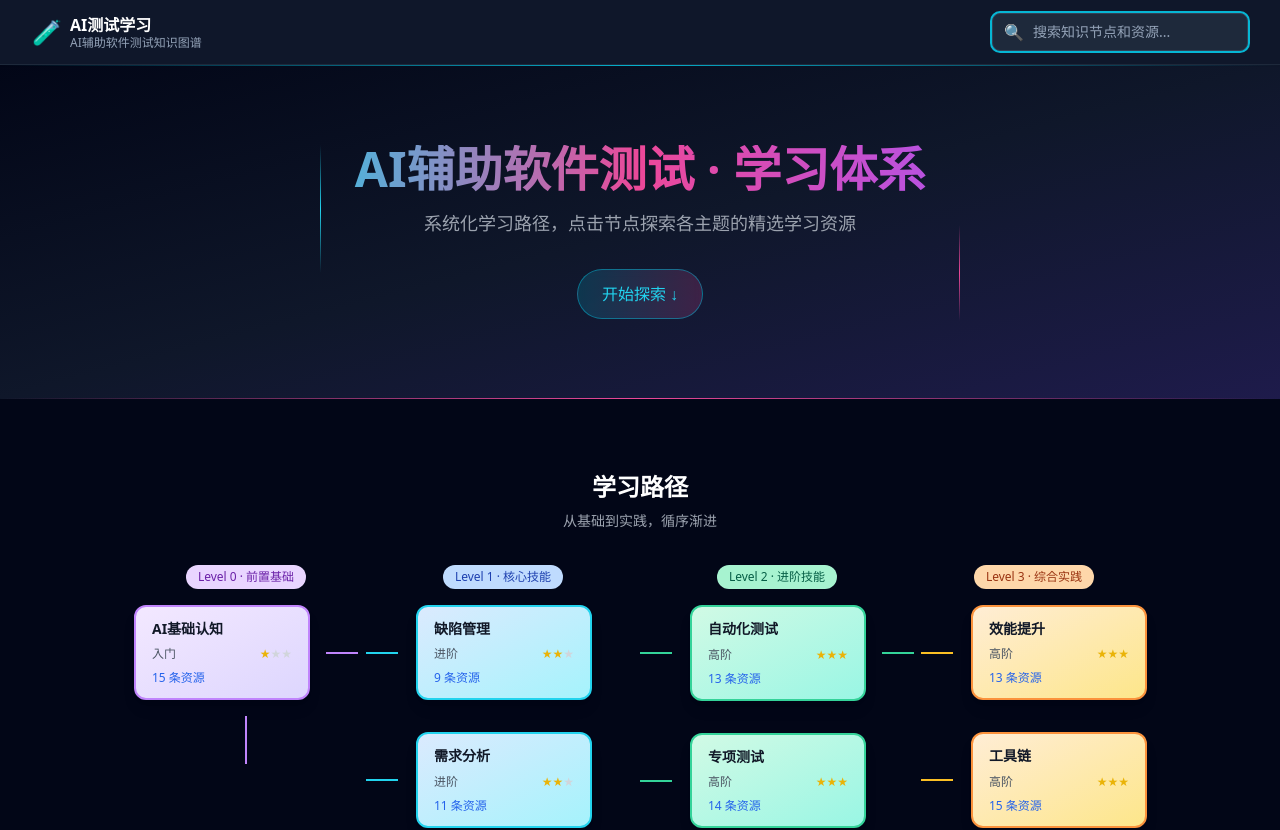
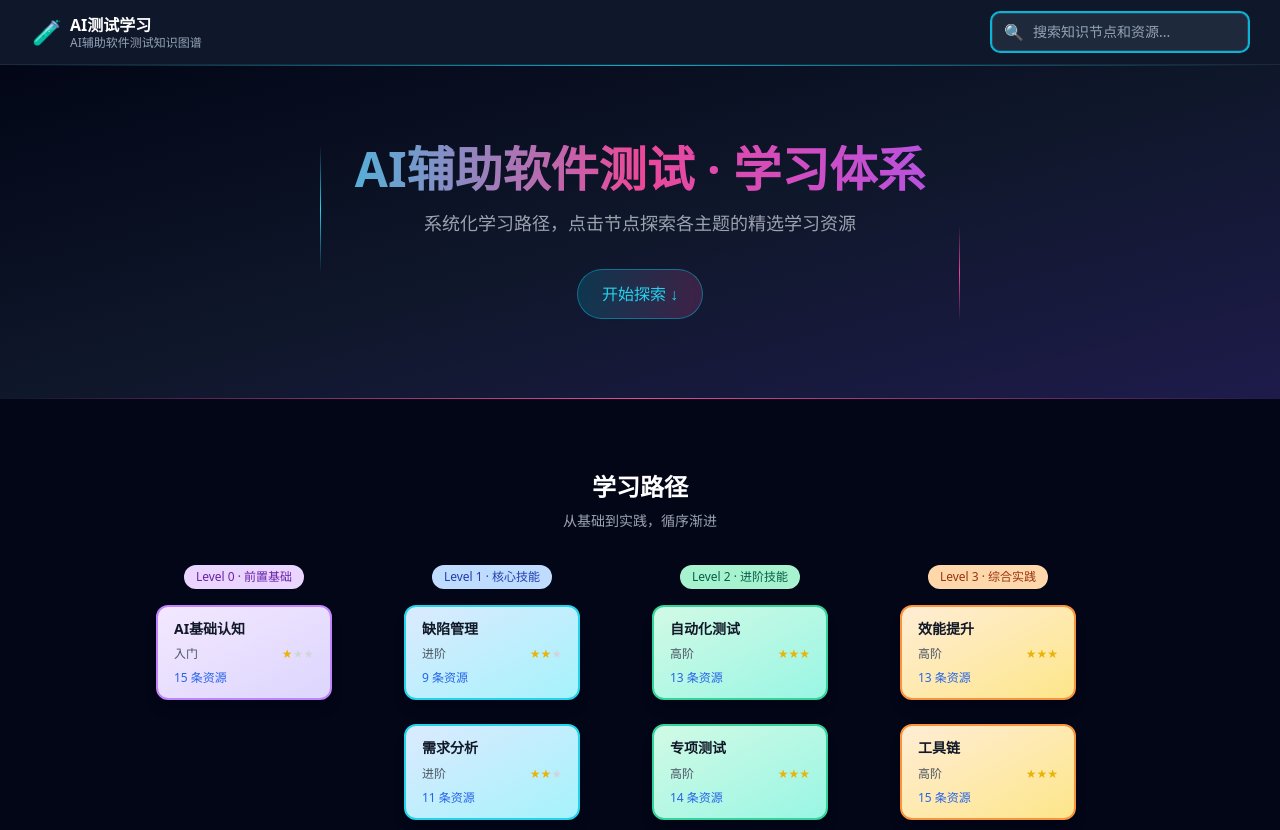
Before and after one commit to dazhuang778/ai-test-learning-site, a Next.js app: page / in a window 1280 px wide. Shown: the top 830 px of the page. Built offline with nearby package versions, Linux system fonts and the light colour scheme.

Commit message:
fix: 移除知识图谱所有连线

```diff
--- a/components/KnowledgeGraph.tsx
+++ b/components/KnowledgeGraph.tsx
@@ -1,30 +1,26 @@
 import Link from 'next/link';
 import { KnowledgeNode } from '../lib/types';
 
-const LEVEL_STYLES: Record<number, { card: string; badge: string; label: string; line: string }> = {
+const LEVEL_STYLES: Record<number, { card: string; badge: string; label: string }> = {
   0: {
     card: 'bg-gradient-to-br from-purple-100 to-violet-200 border-purple-400 hover:border-purple-300',
     badge: 'bg-purple-200 text-purple-800',
     label: 'Level 0 · 前置基础',
-    line: 'bg-purple-400',
   },
   1: {
     card: 'bg-gradient-to-br from-blue-100 to-cyan-200 border-cyan-400 hover:border-cyan-300',
     badge: 'bg-blue-200 text-blue-800',
     label: 'Level 1 · 核心技能',
-    line: 'bg-cyan-400',
   },
   2: {
     card: 'bg-gradient-to-br from-emerald-100 to-teal-200 border-emerald-400 hover:border-emerald-300',
     badge: 'bg-emerald-200 text-emerald-800',
     label: 'Level 2 · 进阶技能',
-    line: 'bg-emerald-400',
   },
   3: {
     card: 'bg-gradient-to-br from-orange-100 to-amber-200 border-orange-400 hover:border-orange-300',
     badge: 'bg-orange-200 text-orange-800',
     label: 'Level 3 · 综合实践',
-    line: 'bg-amber-400',
   },
 };
 
@@ -49,41 +45,26 @@ export default function KnowledgeGraph({ nodes }: KnowledgeGraphProps) {
         <p className="text-gray-400 text-sm">从基础到实践，循序渐进</p>
       </div>
 
-      {/* 树形布局 - 水平方向 */}
+      {/* 水平布局 */}
       <div className="flex items-start justify-center overflow-x-auto pb-8">
-        {sortedLevels.map((level, levelIdx) => {
+        {sortedLevels.map((level) => {
           const levelNodes = levels[level];
-          const levelStyle = LEVEL_STYLES[level] ?? LEVEL_STYLES[0];
+          const style = LEVEL_STYLES[level] ?? LEVEL_STYLES[0];
 
           return (
-            <div key={level} className="flex flex-col items-center" style={{ minWidth: '240px' }}>
+            <div key={level} className="flex flex-col items-center" style={{ minWidth: '200px', marginRight: '48px' }}>
               {/* Level 标签 */}
               <div className="mb-4">
-                <span className={`inline-block px-3 py-1 rounded-full text-xs font-medium ${levelStyle.badge}`}>
-                  {levelStyle.label}
+                <span className={`inline-block px-3 py-1 rounded-full text-xs font-medium ${style.badge}`}>
+                  {style.label}
                 </span>
               </div>
 
               {/* 节点容器 */}
-              <div className="flex flex-col gap-8">
-                {levelNodes.map((node, nodeIdx) => {
-                  const style = LEVEL_STYLES[level] ?? LEVEL_STYLES[0];
-                  const children = nodes.filter(n => n.parent === node.slug);
-
-                  return (
-                    <div key={node.slug} className="flex items-center">
-                      {/* 连接线 - 左侧 */}
-                      {levelIdx > 0 && (
-                        <div className="flex items-center mr-4">
-                          {/* 水平线 - 连接到上级 */}
-                          <div className={`w-8 h-0.5 ${style.line}`} />
-                          {/* 垂直线 - 跨越层级 */}
-                          <div className={`w-0.5 ${children.length > 1 ? 'h-24' : 'h-12'}`} />
-                        </div>
-                      )}
-
-                      {/* 节点卡片 */}
+              <div className="flex flex-col gap-6">
+                {levelNodes.map((node) => (
                   <Link
+                    key={node.slug}
                     href={`/nodes/${node.slug}`}
                     className={`block w-44 px-4 py-3 rounded-xl border-2 cursor-pointer shadow-lg hover:shadow-xl hover:-translate-y-1 transition-all duration-200 ${style.card}`}
                   >
@@ -100,24 +81,8 @@ export default function KnowledgeGraph({ nodes }: KnowledgeGraphProps) {
                     </div>
                     <div className="text-xs text-blue-600 mt-2">{node.resources.length} 条资源</div>
                   </Link>
-
-                      {/* 连接线 - 右侧（如果有子节点） */}
-                      {children.length > 0 && (
-                        <div className="flex items-center ml-4">
-                          <div className={`w-8 h-0.5 ${style.line}`} />
+                ))}
               </div>
-                      )}
-                    </div>
-                  );
-                })}
-              </div>
-
-              {/* 层间连接线 */}
-              {levelIdx < sortedLevels.length - 1 && (
-                <div className="flex items-center mt-4">
-                  <div className={`w-0.5 h-12 ${levelStyle.line}`} />
-                </div>
-              )}
             </div>
           );
         })}
```
Lines whose indentation alone changed are shown as unchanged.
